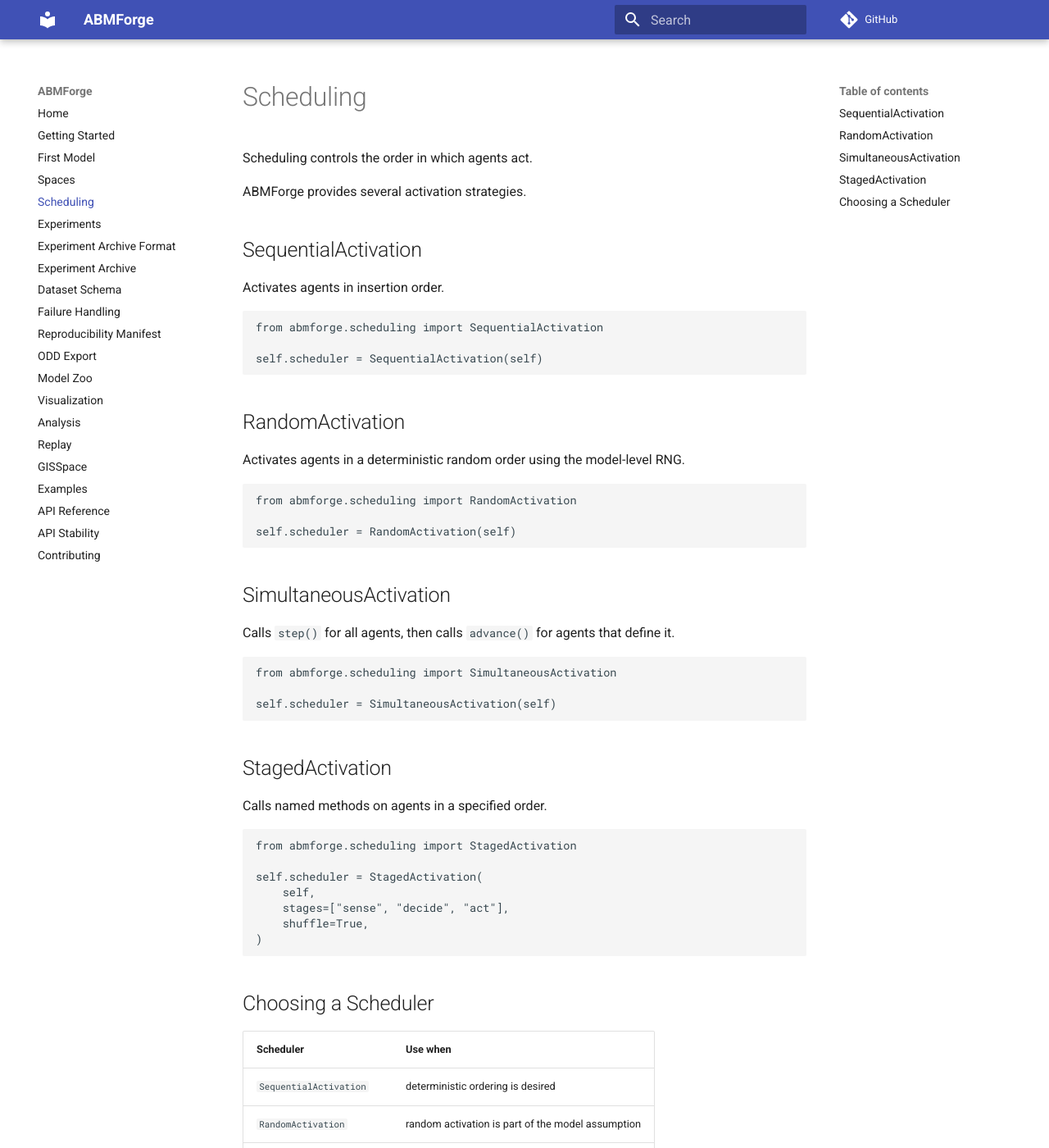
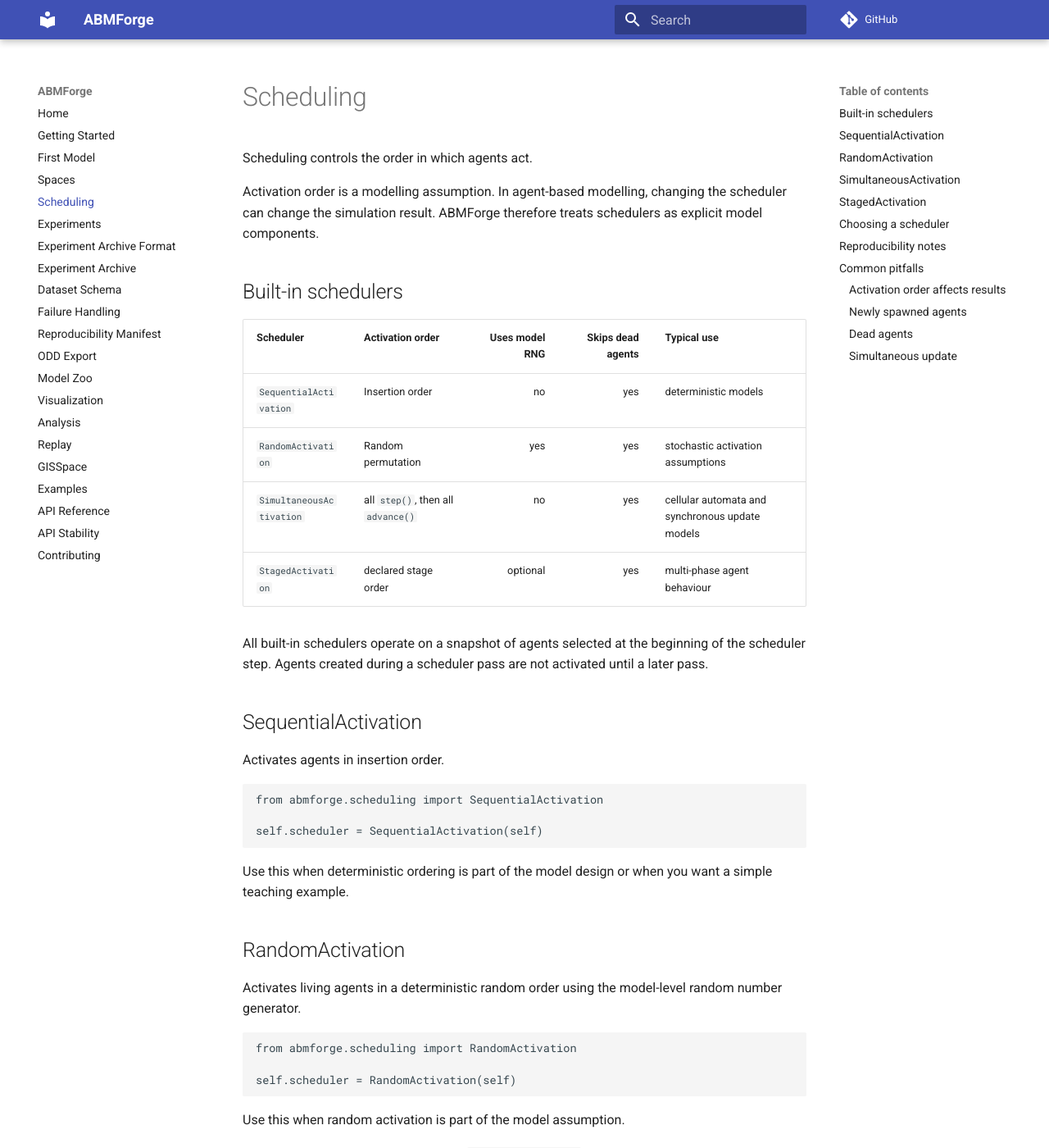
Before and after one commit to fatihuludag-lab/abmforge, an MkDocs documentation site: the page built from docs/scheduling.md, in a window 1280 px wide and 1400 px high. Shown: the whole window at 82% size. Built offline with MkDocs 1.6.1 and Material for MkDocs 9.7.7, drawn with Linux system fonts in a browser that asks for light colours; comment, search, counter and statistics services are not loaded; some of the changed text lies outside the part shown.

Commit message:
Document and test scheduler behavior

````diff
--- a/docs/scheduling.md
+++ b/docs/scheduling.md
@@ -2,7 +2,18 @@
 
 Scheduling controls the order in which agents act.
 
-ABMForge provides several activation strategies.
+Activation order is a modelling assumption. In agent-based modelling, changing the scheduler can change the simulation result. ABMForge therefore treats schedulers as explicit model components.
+
+## Built-in schedulers
+
+| Scheduler | Activation order | Uses model RNG | Skips dead agents | Typical use |
+|---|---|---:|---:|---|
+| `SequentialActivation` | Insertion order | no | yes | deterministic models |
+| `RandomActivation` | Random permutation | yes | yes | stochastic activation assumptions |
+| `SimultaneousActivation` | all `step()`, then all `advance()` | no | yes | cellular automata and synchronous update models |
+| `StagedActivation` | declared stage order | optional | yes | multi-phase agent behaviour |
+
+All built-in schedulers operate on a snapshot of agents selected at the beginning of the scheduler step. Agents created during a scheduler pass are not activated until a later pass.
 
 ## SequentialActivation
 
@@ -14,9 +25,11 @@ from abmforge.scheduling import SequentialActivation
 self.scheduler = SequentialActivation(self)
 ```
 
+Use this when deterministic ordering is part of the model design or when you want a simple teaching example.
+
 ## RandomActivation
 
-Activates agents in a deterministic random order using the model-level RNG.
+Activates living agents in a deterministic random order using the model-level random number generator.
 
 ```python
 from abmforge.scheduling import RandomActivation
@@ -24,14 +37,31 @@ from abmforge.scheduling import RandomActivation
 self.scheduler = RandomActivation(self)
 ```
 
+Use this when random activation is part of the model assumption.
+
+Given the same model state and seed, `RandomActivation` should produce reproducible activation order.
+
 ## SimultaneousActivation
 
-Calls `step()` for all agents, then calls `advance()` for agents that define it.
+Calls `step()` for all living agents, then calls `advance()` for living agents that define it.
 
 ```python
 from abmforge.scheduling import SimultaneousActivation
 
 self.scheduler = SimultaneousActivation(self)
+```
+
+This is useful when agents should calculate their next state without immediately changing the state observed by other agents.
+
+A typical agent pattern is:
+
+```python
+class Cell(Agent):
+    def step(self):
+        self.next_state = compute_next_state(self)
+
+    def advance(self):
+        self.state = self.next_state
 ```
 
 ## StagedActivation
@@ -44,15 +74,45 @@ from abmforge.scheduling import StagedActivation
 self.scheduler = StagedActivation(
     self,
     stages=["sense", "decide", "act"],
-    shuffle=True,
+    shuffle=False,
 )
 ```
 
-## Choosing a Scheduler
+If `shuffle=True`, the model-level RNG is used to shuffle agents within each stage.
 
-| Scheduler | Use when |
+## Choosing a scheduler
+
+| Modelling need | Recommended scheduler |
 |---|---|
-| `SequentialActivation` | deterministic ordering is desired |
-| `RandomActivation` | random activation is part of the model assumption |
-| `SimultaneousActivation` | agents should update together |
-| `StagedActivation` | behavior has explicit phases |
+| fixed deterministic order | `SequentialActivation` |
+| random order each step | `RandomActivation` |
+| synchronous update | `SimultaneousActivation` |
+| multi-phase agent behaviour | `StagedActivation` |
+
+## Reproducibility notes
+
+For reproducible ABM experiments:
+
+- set the model seed,
+- document the scheduler used,
+- document whether activation order is deterministic or random,
+- avoid relying on accidental dictionary ordering beyond documented insertion-order behaviour,
+- include the scheduler choice in scenario or model documentation.
+
+## Common pitfalls
+
+### Activation order affects results
+
+Two models with the same rules but different schedulers may produce different results.
+
+### Newly spawned agents
+
+Built-in schedulers do not activate agents spawned during the same scheduler pass.
+
+### Dead agents
+
+Built-in schedulers skip agents with `is_alive == False`.
+
+### Simultaneous update
+
+With `SimultaneousActivation`, state changes should usually be committed in `advance()`, not directly in `step()`.
````
Also changed, not shown: 2 other files.
